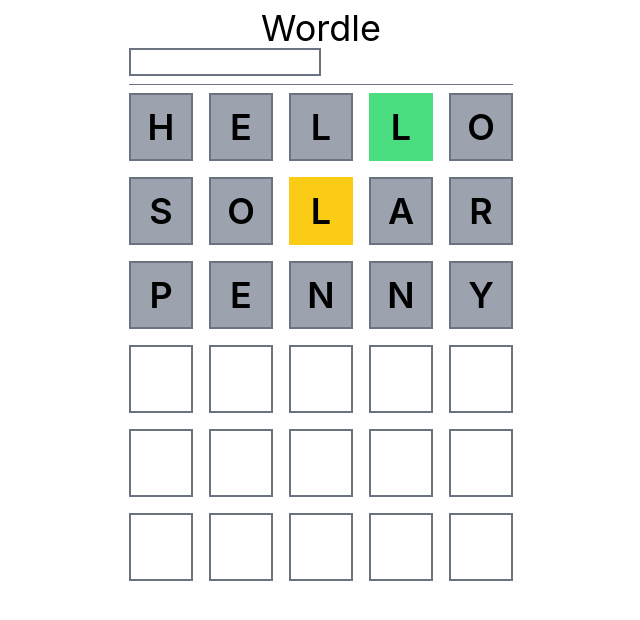
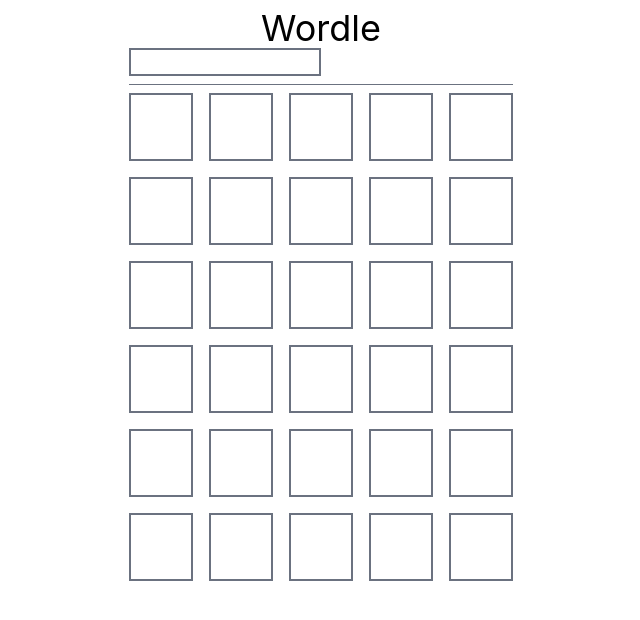
Before and after one commit to dorothymea/wordel-code, a React (Vite) app: page / in a window 1280 px wide. Shown: the top 620 px of the page, without its empty margins (319-959 px from the left). Built offline with nearby package versions, Linux system fonts and the light colour scheme.

Commit message:
计算后的状态给到store

```diff
--- a/src/App.tsx
+++ b/src/App.tsx
@@ -18,14 +18,14 @@
         }
         setGuess(newGuess)
     }
-    let rows = [...state.guesses]
+    let rows = [...state.rows]
     if(rows.length < NUMBER_OF_GUESS ){
-        rows.push(guess)
+        rows.push({guess})
     }
 
     const guessesRemaining = NUMBER_OF_GUESS - rows.length
     rows = rows.concat(Array(guessesRemaining).fill(''))
-    const isGameOver = state.guesses.length === NUMBER_OF_GUESS
+    const isGameOver = state.rows.length === NUMBER_OF_GUESS
 
 
     return (
@@ -43,8 +43,8 @@
                 </div>
             </header>
             <main className="grid grid-rows-6 gap-4">
-                {rows.map((word,index)=>(
-                    <WordRow key={index} letters={word}/>
+                {rows.map(({guess,result},index)=>(
+                    <WordRow key={index} letters={guess} result = {result} />
                 ))}
             </main>
             {isGameOver && (
--- a/src/components/WordRow.tsx
+++ b/src/components/WordRow.tsx
@@ -1,24 +1,24 @@
-import {computeGuess, LETTER_LENGTH, LetterState} from "../word-utils";
-import {useStore} from "../store";
+import { LETTER_LENGTH, LetterState} from "../word-utils";
+
 
 
 
 interface WordRowProps{
-    letters:string
+    letters:string;
+    result?:LetterState[]
 }
 
-function WordRow({letters:lettersProp = ''}:WordRowProps) {
-    const answer = useStore(state => state.answer)
+function WordRow({letters:lettersProp = '',result=[]}:WordRowProps) {
     const lettersRemaining = LETTER_LENGTH - lettersProp.length
     const letters = lettersProp
         .split('')
         .concat(Array(lettersRemaining).fill(''))
-    const guessState = computeGuess(lettersProp,answer)
+
 
     return (
         <div className="grid grid-cols-5 gap-4">
             {letters.map((char,index)=> (
-                <CharBox value={char} key={index} state={guessState[index]}/>
+                <CharBox value={char} key={index} state={result[index]}/>
             ))}
         </div>
     )
--- a/src/store.ts
+++ b/src/store.ts
@@ -1,25 +1,38 @@
 import create from "zustand"
 import { persist } from "zustand/middleware"
-import {getRandomWord} from "./word-utils";
+import {computeGuess, getRandomWord, LetterState} from "./word-utils";
 
 interface StoreState{
     answer:string;
-    guesses:string[];
+    rows:GuessRow[];
     addGuess:(guess:string) =>void;
     newGame:()=> void;
 }
-
+interface GuessRow{
+    guess:string;
+    result?:LetterState[];
+}
 
 export const useStore = create<StoreState>(
     persist(
         (set, get) => ({
             answer: getRandomWord(),
-            guesses: ['hello', 'solar', 'penny'],
-            addGuess: (guess) => set({ guesses: get().guesses.concat(guess) }),
+            rows:[],
+            addGuess:(guess:string) =>{
+                set((state) =>({
+                    rows:[
+                        ...state.rows,
+                        {
+                            guess,
+                            result:computeGuess(guess,state.answer)
+                        }
+                    ]
+                }))
+            } ,
             newGame:()=>{
                 set({
                     answer:getRandomWord(),
-                    guesses:[]
+                    rows:[]
                 })
             }
         }),
```
